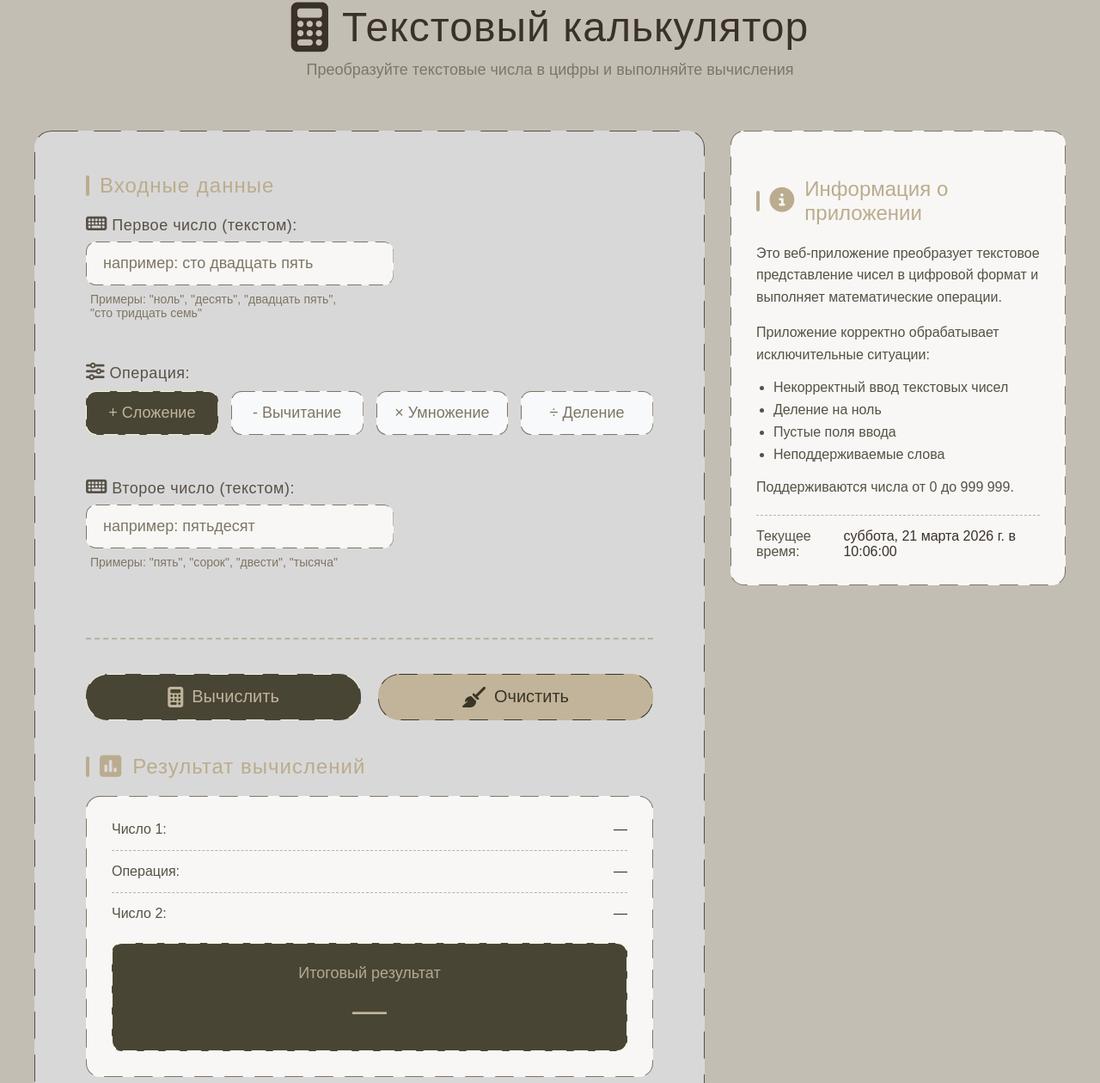
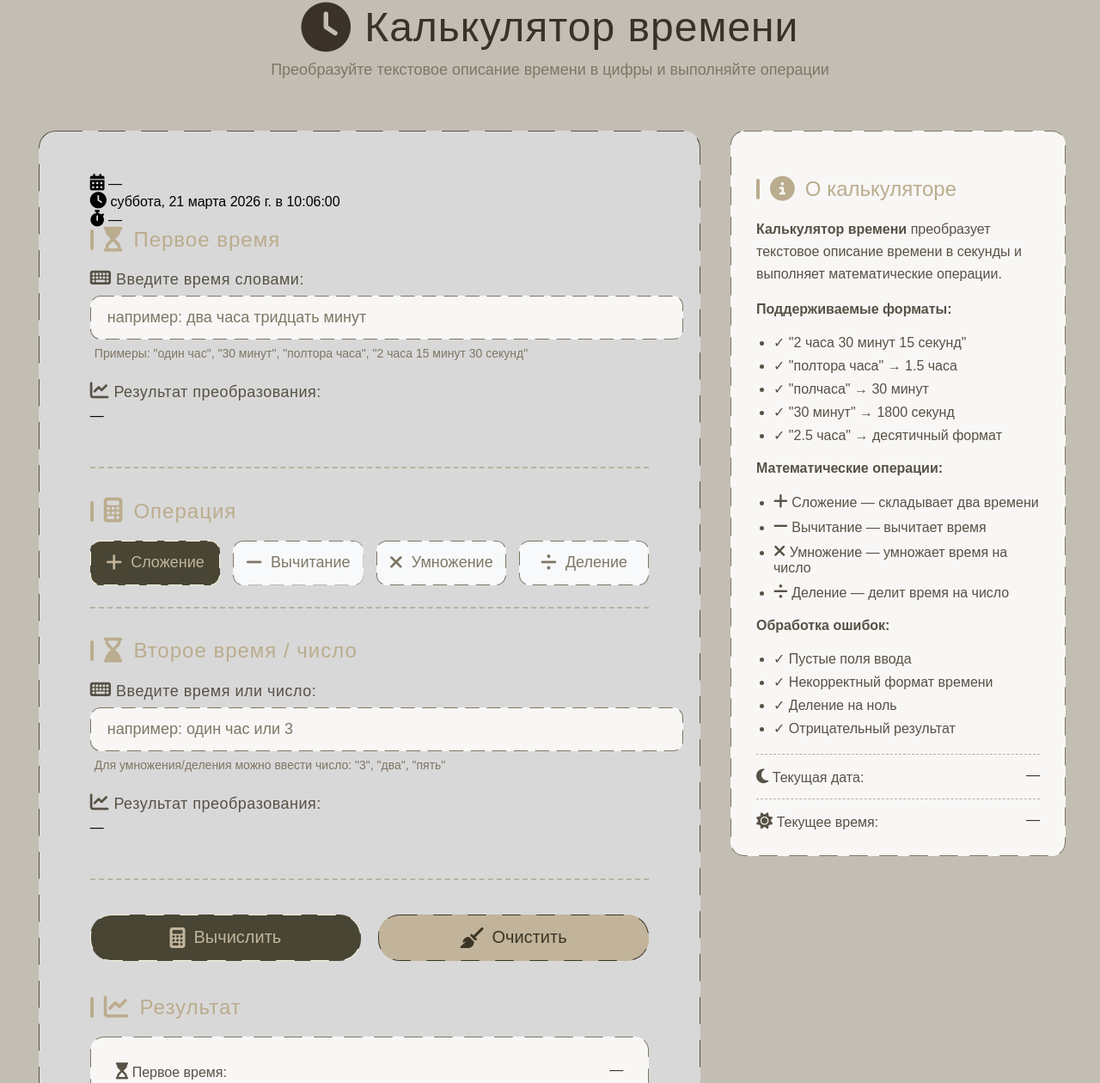
Before and after one commit to danterrr77/calculator, a plain HTML site: page index.html in a window 1280 px wide. Shown: the part 45-1305 px from the top of the page at 86% size. Drawn offline with Linux system fonts and the light colour scheme.

Commit message:
index.html

```diff
--- a/index.html
+++ b/index.html
@@ -3,47 +3,76 @@
 <head>
     <meta charset="UTF-8">
     <meta name="viewport" content="width=device-width, initial-scale=1.0">
-    <title>Текстовый калькулятор</title>
+    <title>Калькулятор времени</title>
     <link rel="stylesheet" href="style.css">
     <link rel="stylesheet" href="https://cdnjs.cloudflare.com/ajax/libs/font-awesome/6.4.0/css/all.min.css">
 </head>
 <body>
     <div class="container">
         <header>
-            <h1><i class="fas fa-calculator"></i> Текстовый калькулятор</h1>
-            <p class="subtitle">Преобразуйте текстовые числа в цифры и выполняйте вычисления</p>
+            <h1><i class="fas fa-clock"></i> Калькулятор времени</h1>
+            <p class="subtitle">Преобразуйте текстовое описание времени в цифры и выполняйте операции</p>
         </header>
 
         <main>
             <div class="calculator-card">
+
+                <div class="datetime-block">
+                    <div class="datetime-item">
+                        <i class="fas fa-calendar-alt"></i>
+                        <span id="current-date">—</span>
+                    </div>
+                    <div class="datetime-item">
+                        <i class="fas fa-clock"></i>
+                        <span id="current-time">—</span>
+                    </div>
+                    <div class="datetime-item">
+                        <i class="fas fa-stopwatch"></i>
+                        <span id="current-seconds">—</span>
+                    </div>
+                </div>
+
                 <div class="form-section">
-                    <div class="section-title">Входные данные</div>
-                    <div class="form-grid">
+                    <div class="section-title"><i class="fas fa-hourglass-start"></i> Первое время</div>
+                    <div class="form-group">
+                        <div class="form-label"><i class="fas fa-keyboard"></i> Введите время словами:</div>
+                        <input type="text" id="time1" class="form-input" placeholder="например: два часа тридцать минут">
+                        <div class="field-hint">Примеры: "один час", "30 минут", "полтора часа", "2 часа 15 минут 30 секунд"</div>
+                    </div>
+                    <div class="form-group result-group">
+                        <div class="form-label"><i class="fas fa-chart-line"></i> Результат преобразования:</div>
+                        <div id="time1-result" class="result-box">—</div>
+                    </div>
+                </div>
 
-                        <div class="form-group">
-                            <div class="form-label"><i class="fas fa-keyboard"></i> Первое число (текстом):</div>
-                            <input type="text" id="number1" class="form-input" placeholder="например: сто двадцать пять">
-                            <div class="field-hint">Примеры: "ноль", "десять", "двадцать пять", "сто тридцать семь"</div>
-                        </div>
+                <div class="form-section">
+                    <div class="section-title"><i class="fas fa-calculator"></i> Операция</div>
+                    <div class="operations-grid">
+                        <button class="op-btn active" data-operation="add">
+                            <i class="fas fa-plus"></i> Сложение
+                        </button>
+                        <button class="op-btn" data-operation="subtract">
+                            <i class="fas fa-minus"></i> Вычитание
+                        </button>
+                        <button class="op-btn" data-operation="multiply">
+                            <i class="fas fa-times"></i> Умножение
+                        </button>
+                        <button class="op-btn" data-operation="divide">
+                            <i class="fas fa-divide"></i> Деление
+                        </button>
+                    </div>
+                </div>
 
-
-                        <div class="form-group"></div>
-
-                        <div class="form-group full-width">
-                            <div class="form-label"><i class="fas fa-sliders-h"></i> Операция:</div>
-                            <div class="operations-grid">
-                                <button class="op-btn active" data-operation="add">+ Сложение</button>
-                                <button class="op-btn" data-operation="subtract">- Вычитание</button>
-                                <button class="op-btn" data-operation="multiply">× Умножение</button>
-                                <button class="op-btn" data-operation="divide">÷ Деление</button>
-                            </div>
-                        </div>
-
-                        <div class="form-group">
-                            <div class="form-label"><i class="fas fa-keyboard"></i> Второе число (текстом):</div>
-                            <input type="text" id="number2" class="form-input" placeholder="например: пятьдесят">
-                            <div class="field-hint">Примеры: "пять", "сорок", "двести", "тысяча"</div>
-                        </div>
+                <div class="form-section">
+                    <div class="section-title"><i class="fas fa-hourglass-end"></i> Второе время / число</div>
+                    <div class="form-group">
+                        <div class="form-label"><i class="fas fa-keyboard"></i> Введите время или число:</div>
+                        <input type="text" id="time2" class="form-input" placeholder="например: один час или 3">
+                        <div class="field-hint">Для умножения/деления можно ввести число: "3", "два", "пять"</div>
+                    </div>
+                    <div class="form-group result-group">
+                        <div class="form-label"><i class="fas fa-chart-line"></i> Результат преобразования:</div>
+                        <div id="time2-result" class="result-box">—</div>
                     </div>
                 </div>
 
@@ -57,26 +86,29 @@
                 </div>
 
                 <div class="form-section">
-                    <div class="section-title"><i class="fas fa-poll"></i> Результат вычислений</div>
+                    <div class="section-title"><i class="fas fa-chart-line"></i> Результат</div>
                     <div class="result-section">
                         <div class="conversion-steps">
                             <div class="step">
-                                <span class="step-label">Число 1:</span>
-                                <span id="conversion1" class="step-result">—</span>
+                                <span class="step-label"><i class="fas fa-hourglass-start"></i> Первое время:</span>
+                                <span id="display-time1" class="step-result">—</span>
                             </div>
                             <div class="step">
-                                <span class="step-label">Операция:</span>
-                                <span id="operation-display" class="step-result">—</span>
+                                <span class="step-label"><i class="fas fa-exchange-alt"></i> Операция:</span>
+                                <span id="display-operation" class="step-result">—</span>
                             </div>
                             <div class="step">
-                                <span class="step-label">Число 2:</span>
-                                <span id="conversion2" class="step-result">—</span>
+                                <span class="step-label"><i class="fas fa-hourglass-end"></i> Второе значение:</span>
+                                <span id="display-time2" class="step-result">—</span>
                             </div>
                         </div>
 
                         <div class="final-result">
-                            <div class="result-label">Итоговый результат</div>
-                            <div id="result" class="result-value">—</div>
+                            <div class="result-label">
+                                <i class="fas fa-stopwatch"></i> Итоговый результат
+                            </div>
+                            <div id="result-seconds" class="result-value">—</div>
+                            <div id="result-formatted" class="step-result" style="margin-top: 10px;">—</div>
                         </div>
                     </div>
                 </div>
@@ -85,36 +117,61 @@
                     <div class="section-title"><i class="fas fa-exclamation-triangle"></i> Обработка ошибок</div>
                     <div class="error-section">
                         <div id="error-display" class="error-message no-error">
-                            Нет ошибок. Введите данные для вычислений.
+                            <i class="fas fa-check-circle"></i> Система готова к работе
                         </div>
                     </div>
                 </div>
 
                 <div class="form-section">
-                    <div class="section-title"><i class="fas fa-history"></i> История вычислений</div>
+                    <div class="section-title"><i class="fas fa-history"></i> История операций</div>
                     <div class="history-section">
                         <div id="history-list" class="history-list">
-                            <div class="history-item">История вычислений пуста</div>
+                            <div class="history-item">История пуста</div>
                         </div>
+                        <button id="clear-history" class="clear-history-btn">
+                            <i class="fas fa-trash-alt"></i> Очистить историю
+                        </button>
                     </div>
                 </div>
             </div>
 
             <div class="info-card">
-                <h3><i class="fas fa-info-circle"></i> Информация о приложении</h3>
-                <p>Это веб-приложение преобразует текстовое представление чисел в цифровой формат и выполняет математические операции.</p>
-                <p>Приложение корректно обрабатывает исключительные ситуации:</p>
+                <h3><i class="fas fa-info-circle"></i> О калькуляторе</h3>
+                <p><strong>Калькулятор времени</strong> преобразует текстовое описание времени в секунды и выполняет математические операции.</p>
+
+                <p><strong>Поддерживаемые форматы:</strong></p>
                 <ul>
-                    <li>Некорректный ввод текстовых чисел</li>
-                    <li>Деление на ноль</li>
-                    <li>Пустые поля ввода</li>
-                    <li>Неподдерживаемые слова</li>
+                    <li>✓ "2 часа 30 минут 15 секунд"</li>
+                    <li>✓ "полтора часа" → 1.5 часа</li>
+                    <li>✓ "полчаса" → 30 минут</li>
+                    <li>✓ "30 минут" → 1800 секунд</li>
+                    <li>✓ "2.5 часа" → десятичный формат</li>
                 </ul>
-                <p>Поддерживаются числа от 0 до 999 999.</p>
+
+                <p><strong>Математические операции:</strong></p>
+                <ul>
+                    <li><i class="fas fa-plus"></i> Сложение — складывает два времени</li>
+                    <li><i class="fas fa-minus"></i> Вычитание — вычитает время</li>
+                    <li><i class="fas fa-times"></i> Умножение — умножает время на число</li>
+                    <li><i class="fas fa-divide"></i> Деление — делит время на число</li>
+                </ul>
+
+                <p><strong>Обработка ошибок:</strong></p>
+                <ul>
+                    <li>✓ Пустые поля ввода</li>
+                    <li>✓ Некорректный формат времени</li>
+                    <li>✓ Деление на ноль</li>
+                    <li>✓ Отрицательный результат</li>
+                </ul>
+
                 <div style="margin-top: 20px; padding-top: 15px; border-top: 1px dashed #b9b2a3;">
                     <div class="step">
-                        <span class="step-label">Текущее время:</span>
-                        <span id="current-time" class="step-result">—</span>
+                        <span class="step-label"><i class="fas fa-moon"></i> Текущая дата:</span>
+                        <span id="info-date" class="step-result">—</span>
+                    </div>
+                    <div class="step">
+                        <span class="step-label"><i class="fas fa-sun"></i> Текущее время:</span>
+                        <span id="info-time" class="step-result">—</span>
                     </div>
                 </div>
             </div>
@@ -122,10 +179,10 @@
 
         <footer>
             <p>Практическая работа №3. Анализ и обеспечение обработки исключительных ситуаций</p>
-            <p class="timestamp" id="current-time-footer"></p>
+            <p class="timestamp">Калькулятор времени с поддержкой секунд</p>
         </footer>
     </div>
 
-    <script src="script.js"> </script>
+    <script src="script.js"></script>
 </body>
 </html>
```
